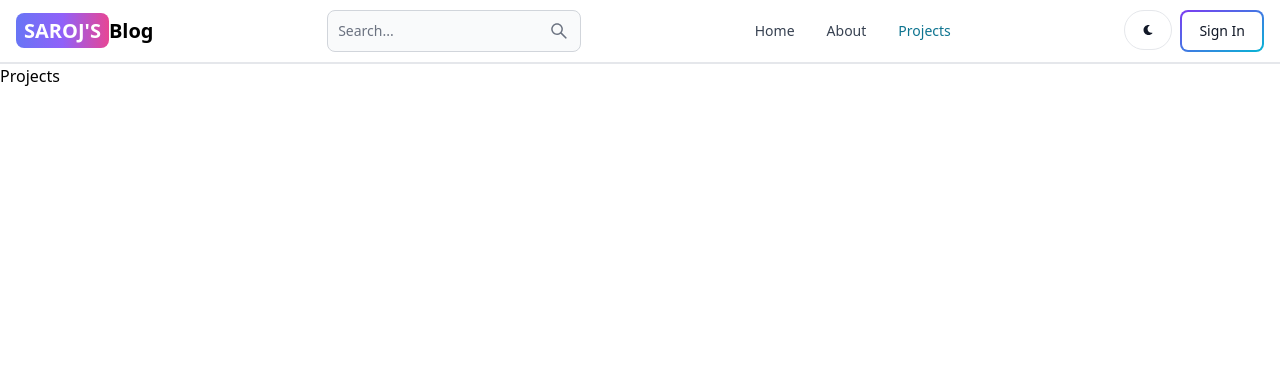
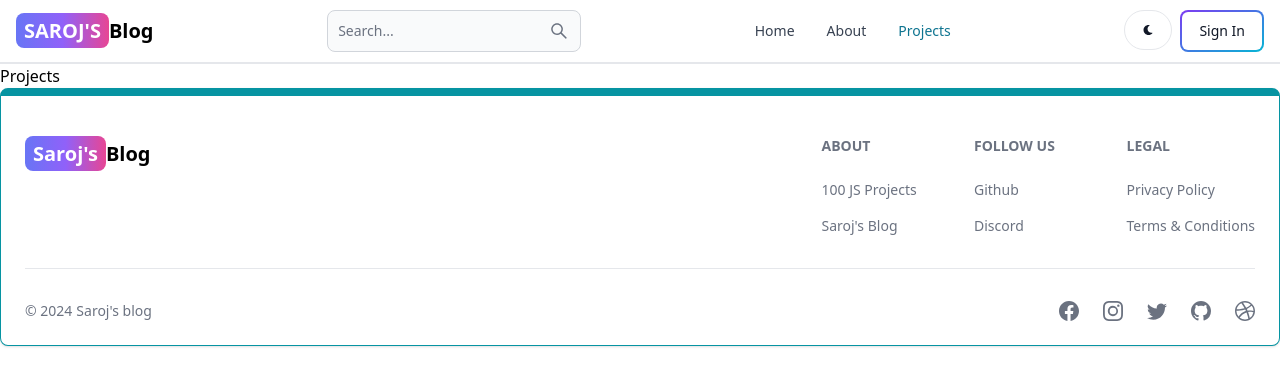
Before and after one commit to sarniraula/mern-blog, a React (Vite) app in the folder client/: page /projects in a window 1280 px wide. Shown: the top 386 px of the page. Built offline with nearby package versions, Linux system fonts and the light colour scheme.

Commit message:
Creating the footer component.

```diff
--- a/client/src/App.jsx
+++ b/client/src/App.jsx
@@ -6,6 +6,7 @@
 import SignUp from './pages/SignUp';
 import Dashboard from './pages/Dashboard';
 import Header from './components/Header';
+import FooterCom from './components/Footer';
 
 export default function App() {
   return (
@@ -18,6 +19,7 @@
         <Route path ='/dashboard' element={<Dashboard/>} />
         <Route path ='/projects' element={<Projects/>} />
       </Routes>
+      <FooterCom></FooterCom>
     </BrowserRouter>
   )
 }
--- /dev/null
+++ b/client/src/components/Footer.jsx
@@ -0,0 +1,81 @@
+import { Footer } from 'flowbite-react';
+import { Link } from 'react-router-dom';
+import { BsFacebook, BsInstagram, BsTwitter, BsGithub, BsDribbble } from 'react-icons/bs';
+export default function FooterCom() {
+  return (
+    <Footer container className='border border-t-8 border-teal-500'>
+      <div className='w-full max-w-7xl mx-auto'>
+        <div className='grid w-full justify-between sm:flex md:grid-cols-1'>
+          <div className='mt-5'>
+            <Link
+              to='/'
+              className='self-center whitespace-nowrap text-lg sm:text-xl font-semibold dark:text-white'
+            >
+              <span className='px-2 py-1 bg-gradient-to-r from-indigo-500 via-purple-500 to-pink-500 rounded-lg text-white'>
+                Saroj's
+              </span>
+              Blog
+            </Link>
+          </div>
+          <div className='grid grid-cols-2 gap-8 mt-4 sm:grid-cols-3 sm:gap-6'>
+            <div>
+              <Footer.Title title='About' />
+              <Footer.LinkGroup col>
+                <Footer.Link
+                  href='https://www.100jsprojects.com'
+                  target='_blank'
+                  rel='noopener noreferrer'
+                >
+                  100 JS Projects
+                </Footer.Link>
+                <Footer.Link
+                  href='/about'
+                  target='_blank'
+                  rel='noopener noreferrer'
+                >
+                  Saroj's Blog
+                </Footer.Link>
+              </Footer.LinkGroup>
+            </div>
+            <div>
+              <Footer.Title title='Follow us' />
+              <Footer.LinkGroup col>
+                <Footer.Link
+                  href='https://www.github.com/sahandghavidel'
+                  target='_blank'
+                  rel='noopener noreferrer'
+                >
+                  Github
+                </Footer.Link>
+                <Footer.Link href='#'>Discord</Footer.Link>
+              </Footer.LinkGroup>
+            </div>
+            <div>
+              <Footer.Title title='Legal' />
+              <Footer.LinkGroup col>
+                <Footer.Link href='#'>Privacy Policy</Footer.Link>
+                <Footer.Link href='#'>Terms &amp; Conditions</Footer.Link>
+              </Footer.LinkGroup>
+            </div>
+          </div>
+        </div>
+        <Footer.Divider />
+        <div className='w-full sm:flex sm:items-center sm:justify-between'>
+          <Footer.Copyright
+            href='#'
+            by="Saroj's blog"
+            year={new Date().getFullYear()}
+          />
+          <div className="flex gap-6 sm:mt-0 mt-4 sm:justify-center">
+            <Footer.Icon href='#' icon={BsFacebook}/>
+            <Footer.Icon href='#' icon={BsInstagram}/>
+            <Footer.Icon href='#' icon={BsTwitter}/>
+            <Footer.Icon href='https://github.com/sarniraula' icon={BsGithub}/>
+            <Footer.Icon href='#' icon={BsDribbble}/>
+
+          </div>
+        </div>
+      </div>
+    </Footer>
+  );
+}
```
